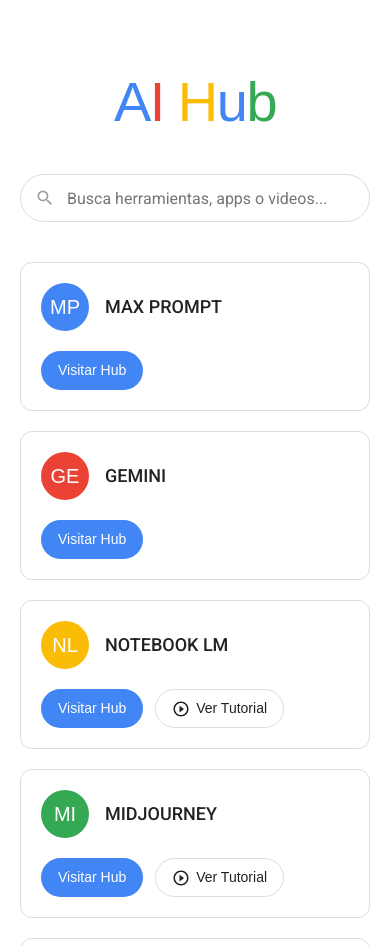
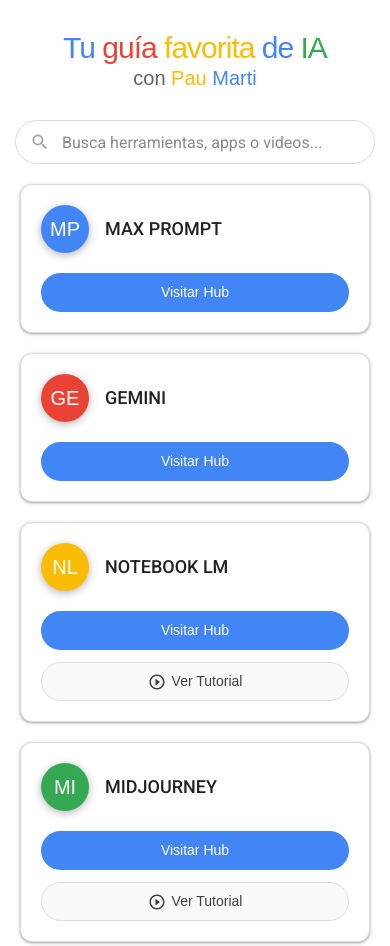
Before and after one commit to paumartifelip-cpu/talentlandpaumarti, a plain HTML site: page index.html in a window 390 px wide. Shown: the top 946 px of the page. Drawn offline with Linux system fonts and the light colour scheme; a web font is replaced by a local one.

Commit message:
Update web background to white minimalist design

```diff
--- a/index.html
+++ b/index.html
@@ -3,7 +3,7 @@
 <head>
     <meta charset="UTF-8">
     <meta name="viewport" content="width=device-width, initial-scale=1.0">
-    <title>AI Hub - Talentland</title>
+    <title>Tu guía favorita de IA con Pau Marti</title>
     <!-- Google Fonts -->
     <link rel="preconnect" href="https://fonts.googleapis.com">
     <link rel="preconnect" href="https://fonts.gstatic.com" crossorigin>
@@ -13,7 +13,8 @@
 <body>
     <header class="header">
         <div class="logo">
-            <span class="g-blue">A</span><span class="g-red">I</span> <span class="g-yellow">H</span><span class="g-blue">u</span><span class="g-green">b</span>
+            <span class="logo-main"><span class="g-blue">Tu</span> <span class="g-red">guía</span> <span class="g-yellow">favorita</span> <span class="g-blue">de</span> <span class="g-green">IA</span></span> <br/>
+            <span class="logo-sub">con <span class="g-yellow">Pau</span> <span class="g-blue">Marti</span></span>
         </div>
         <div class="search-container">
             <svg class="search-icon" focusable="false" xmlns="http://www.w3.org/2000/svg" viewBox="0 0 24 24">
--- a/styles.css
+++ b/styles.css
@@ -4,8 +4,9 @@
     --text-secondary: #5f6368;
     --border-color: #dadce0;
     --hover-bg: #f8f9fa;
-    --card-shadow: 0 1px 2px 0 rgba(60,64,67,0.3), 0 1px 3px 1px rgba(60,64,67,0.15);
-    --card-hover-shadow: 0 1px 3px 0 rgba(60,64,67,0.3), 0 4px 8px 3px rgba(60,64,67,0.15);
+    --card-bg: #ffffff;
+    --card-shadow: 0 1px 3px rgba(60,64,67,.3), 0 4px 8px 3px rgba(60,64,67,.15);
+    --card-hover-shadow: 0 2px 6px 2px rgba(60,64,67,0.15), 0 1px 2px rgba(60,64,67,0.3);
 
     /* Google Colors */
     --g-blue: #4285F4;
@@ -21,11 +22,13 @@
 }
 
 body {
-    font-family: 'Google Sans', 'Roboto', arial, sans-serif;
+    font-family: 'Poppins', 'Google Sans', 'Roboto', arial, sans-serif;
     color: var(--text-primary);
     background-color: var(--bg-color);
+    background-image: none;
     line-height: 1.5;
     -webkit-font-smoothing: antialiased;
+    min-height: 100vh;
 }
 
 .header {
@@ -33,16 +36,28 @@ body {
     flex-direction: column;
     align-items: center;
     padding: 60px 20px 40px;
-    background-color: var(--bg-color);
+    z-index: 10;
+    position: relative;
 }
 
 .logo {
-    font-size: 56px;
-    font-weight: 500;
-    letter-spacing: -1.5px;
+    text-align: center;
+    line-height: 1.2;
     margin-bottom: 30px;
     user-select: none;
     font-family: 'Google Sans', sans-serif;
+}
+
+.logo-main {
+    font-size: 42px;
+    font-weight: 500;
+    letter-spacing: -1px;
+}
+
+.logo-sub {
+    font-size: 32px;
+    font-weight: 500;
+    color: var(--text-secondary);
 }
 
 .g-blue { color: var(--g-blue); }
@@ -56,16 +71,16 @@ body {
     width: 100%;
     max-width: 584px;
     height: 48px;
-    background: #fff;
+    background: #ffffff;
     border: 1px solid var(--border-color);
     border-radius: 24px;
     padding: 0 14px 0 14px;
-    transition: box-shadow 0.2s, border-color 0.2s;
+    transition: box-shadow 0.3s, border-color 0.3s;
 }
 
 .search-container:hover, .search-container:focus-within {
-    box-shadow: 0 1px 6px rgba(32,33,36,.28);
-    border-color: rgba(223,225,229,0);
+    box-shadow: 0 0 15px rgba(52, 168, 83, 0.3);
+    border-color: rgba(52, 168, 83, 0.5);
 }
 
 .search-icon {
@@ -85,6 +100,10 @@ body {
     background: transparent;
 }
 
+#searchInput::placeholder {
+    color: #888;
+}
+
 .clear-icon {
     background: none;
     border: none;
@@ -99,13 +118,19 @@ body {
 .clear-icon svg {
     width: 20px;
     height: 20px;
-    fill: #70757a;
+    fill: #aaaaaa;
+}
+
+.clear-icon:hover svg {
+    fill: #ffffff;
 }
 
 .main-content {
     max-width: 1200px;
     margin: 0 auto;
     padding: 0 20px 60px;
+    position: relative;
+    z-index: 10;
 }
 
 .grid-container {
@@ -115,21 +140,22 @@ body {
 }
 
 .card {
-    background: #fff;
+    background: var(--card-bg);
     border: 1px solid var(--border-color);
     border-radius: 12px;
     padding: 20px;
     display: flex;
     flex-direction: column;
-    transition: all 0.2s ease-in-out;
+    transition: all 0.3s ease-in-out;
     position: relative;
     overflow: hidden;
+    box-shadow: 0 1px 2px 0 rgba(60,64,67,.30), 0 1px 3px 1px rgba(60,64,67,.15);
 }
 
 .card:hover {
     box-shadow: var(--card-hover-shadow);
-    transform: translateY(-2px);
-    border-color: transparent;
+    transform: translateY(-4px);
+    border-color: rgba(52, 168, 83, 0.4);
 }
 
 .card-header {
@@ -150,6 +176,7 @@ body {
     font-weight: 500;
     color: #fff;
     font-family: 'Google Sans', sans-serif;
+    box-shadow: 0 2px 8px rgba(0,0,0,0.3);
 }
 
 .card-title {
@@ -174,9 +201,13 @@ body {
     font-size: 14px;
     font-weight: 500;
     text-decoration: none;
-    transition: background 0.2s, border 0.2s, box-shadow 0.2s;
+    transition: background 0.3s, border 0.3s, box-shadow 0.3s, transform 0.1s;
     font-family: "Google Sans", sans-serif;
     border: 1px solid transparent;
+}
+
+.btn:active {
+    transform: scale(0.97);
 }
 
 .btn-primary {
@@ -185,18 +216,19 @@ body {
 }
 
 .btn-primary:hover {
-    background-color: #1a73e8;
-    box-shadow: 0 1px 2px 0 rgba(66,133,244,0.3), 0 1px 3px 1px rgba(66,133,244,0.15);
+    background-color: #5c97f5;
+    box-shadow: 0 0 12px rgba(66,133,244,0.4);
 }
 
 .btn-secondary {
-    background-color: #fff;
-    color: var(--text-primary);
-    border-color: var(--border-color);
+    background-color: #f8f9fa;
+    color: #3c4043;
+    border-color: #dadce0;
 }
 
 .btn-secondary:hover {
-    background-color: var(--hover-bg);
+    background-color: #f1f3f4;
+    border-color: #d2d5d9;
 }
 
 .btn-icon {
@@ -215,10 +247,35 @@ body {
 
 /* Animations */
 @keyframes fadeIn {
-    from { opacity: 0; transform: translateY(10px); }
+    from { opacity: 0; transform: translateY(15px); }
     to { opacity: 1; transform: translateY(0); }
 }
 
 .card {
-    animation: fadeIn 0.4s ease-out backwards;
+    animation: fadeIn 0.5s cubic-bezier(0.2, 0.8, 0.2, 1) backwards;
 }
+
+/* Mobile Responsiveness */
+@media (max-width: 600px) {
+    .logo-main {
+        font-size: 30px;
+    }
+    .logo-sub {
+        font-size: 20px;
+    }
+    .header {
+        padding: 30px 15px 20px;
+    }
+    .search-container {
+        height: 44px;
+    }
+    .grid-container {
+        grid-template-columns: 1fr;
+    }
+    .card-actions {
+        flex-direction: column;
+    }
+    .btn {
+        width: 100%;
+    }
+}
```
